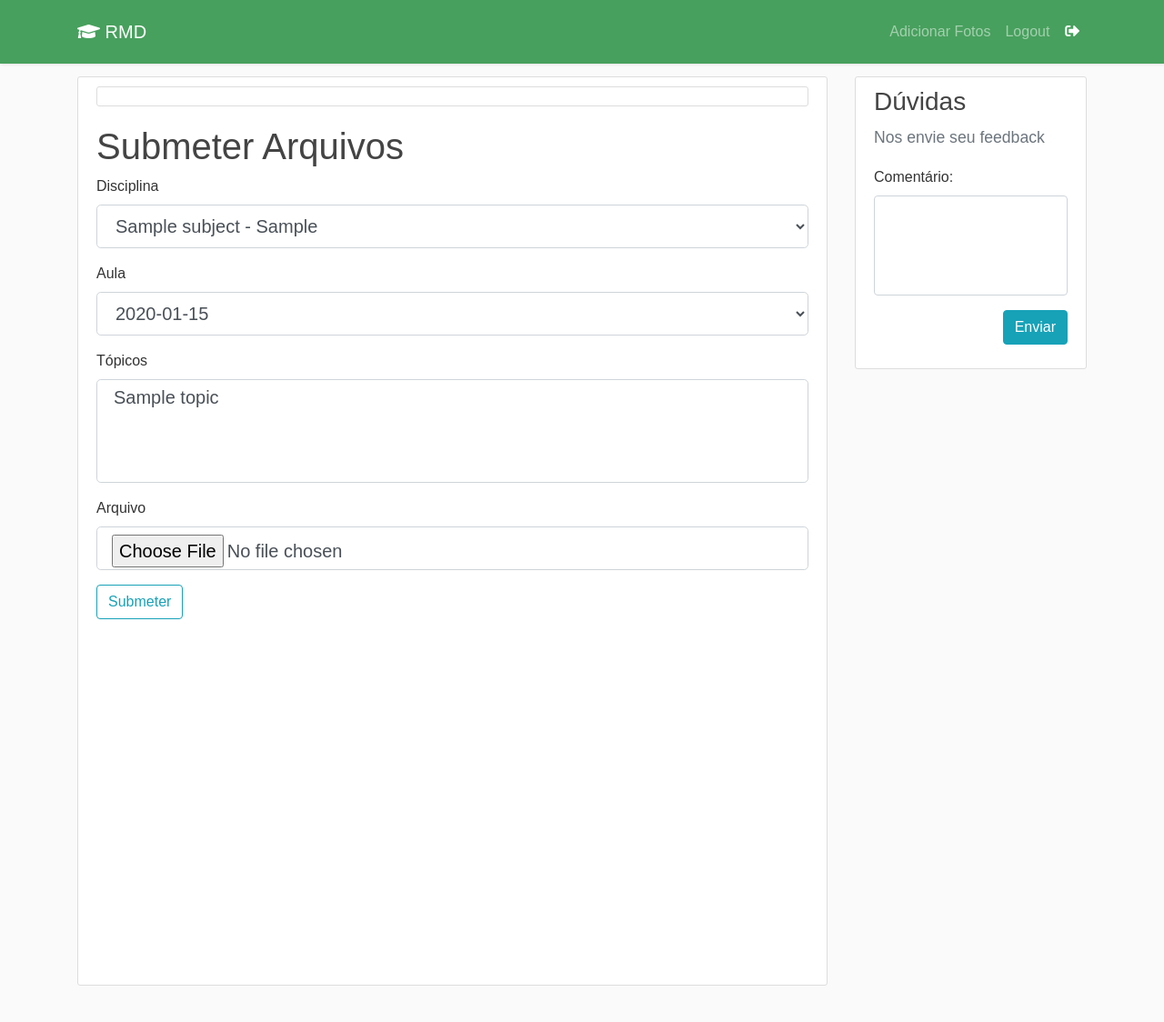
After one commit to zlancelott/RMP, a Flask app: page /files in a window 1280 px wide. The commit adds this page. Shown: the whole page at 91% size. Run offline with Flask 2, Linux system fonts and the light colour scheme; a user stored in the database is signed in; tables that the repository leaves empty hold one stand-in row (values such as "Sample post"); parts of the project's set-up code (start-up, migrations or seed data) failed here and were passed over; some libraries are stand-ins or nearby versions.

Commit message:
[RMD-7] Tela de envio de arquivos

```diff
--- a/flaskrepositorio/Templates/layout.html
+++ b/flaskrepositorio/Templates/layout.html
@@ -22,6 +22,16 @@
 	{% else %}
 	<title> RMD - Repositório Material de Disciplinas</title>
 	{% endif %}
+	<!-- Optional JavaScript -->
+	<!-- jQuery first, then Popper.js, then Bootstrap JS -->
+	<script
+			  src="https://code.jquery.com/jquery-3.3.1.min.js"
+			  integrity="sha256-FgpCb/KJQlLNfOu91ta32o/NMZxltwRo8QtmkMRdAu8="
+			  crossorigin="anonymous"></script>
+	<script src="https://cdnjs.cloudflare.com/ajax/libs/popper.js/1.14.3/umd/popper.min.js" integrity="sha384-ZMP7rVo3mIykV+2+9J3UJ46jBk0WLaUAdn689aCwoqbBJiSnjAK/l8WvCWPIPm49"
+	 crossorigin="anonymous"></script>
+	<script src="https://stackpath.bootstrapcdn.com/bootstrap/4.1.1/js/bootstrap.min.js" integrity="sha384-smHYKdLADwkXOn1EmN1qk/HfnUcbVRZyYmZ4qpPea6sjB/pTJ0euyQp0Mk8ck+5T"
+	 crossorigin="anonymous"></script>
 </head>
 
 <body>
@@ -40,8 +50,8 @@
 					<!-- Navbar Right Side -->
 					<div class="navbar-nav">
 						{% if current_user.is_authenticated %}
-						<button type="button" class="formatacao-botao btn btn-default">Adicionar Fotos</button>
 
+						<a class="nav-item nav-link" href="{{ url_for('upload_file') }}">Adicionar Fotos</a>
 						<!-- Colocar uma condição para o botão, que ele só se ative quando tiver essa opcao -->
 
 						{% if current_user.moderador %}
@@ -114,15 +124,6 @@
 			</main>
 		</div>
 	</div>
-
-	<!-- Optional JavaScript -->
-	<!-- jQuery first, then Popper.js, then Bootstrap JS -->
-	<script src="https://code.jquery.com/jquery-3.3.1.slim.min.js" integrity="sha384-q8i/X+965DzO0rT7abK41JStQIAqVgRVzpbzo5smXKp4YfRvH+8abtTE1Pi6jizo"
-	 crossorigin="anonymous"></script>
-	<script src="https://cdnjs.cloudflare.com/ajax/libs/popper.js/1.14.3/umd/popper.min.js" integrity="sha384-ZMP7rVo3mIykV+2+9J3UJ46jBk0WLaUAdn689aCwoqbBJiSnjAK/l8WvCWPIPm49"
-	 crossorigin="anonymous"></script>
-	<script src="https://stackpath.bootstrapcdn.com/bootstrap/4.1.1/js/bootstrap.min.js" integrity="sha384-smHYKdLADwkXOn1EmN1qk/HfnUcbVRZyYmZ4qpPea6sjB/pTJ0euyQp0Mk8ck+5T"
-	 crossorigin="anonymous"></script>
 </body>
 
 </html>
--- /dev/null
+++ b/flaskrepositorio/Templates/submeter_arquivo.html
@@ -0,0 +1,87 @@
+{% extends "layout.html" %}
+{% block content %}
+
+	<h1>Submeter Arquivos</h1>
+
+	<form method="POST" action="" enctype="multipart/form-data">
+        {{ form.hidden_tag() }}
+        <fieldset class="form-gruop">
+            <div class="form-group">
+                {{ form.subject_class.label(class="form-control-label") }}
+
+                {% if form.subject_class.errors %}
+                    {{ form.subject_class(class="form-control form-control-lg is-invalid") }}
+                    <div class="invalid-feedback">
+                        {% for error in form.subject_class.errors %}
+                            <span>{{ error }}</span>
+                        {% endfor %}
+                    </div>
+                {% else %}
+                    {{ form.subject_class(class="form-control form-control-lg") }}
+                {% endif %}
+            </div>
+            <div class="form-group">
+                {{ form.lesson.label(class="form-control-label") }}
+
+                {% if form.lesson.errors %}
+                    {{ form.lesson(class="form-control form-control-lg is-invalid") }}
+                    <div class="invalid-feedback">
+                        {% for error in form.lesson.errors %}
+                            <span>{{ error }}</span>
+                        {% endfor %}
+                    </div>
+                {% else %}
+                    {{ form.lesson(class="form-control form-control-lg") }}
+                {% endif %}
+            </div>
+            <div class="form-group">
+                {{ form.topics.label(class="form-control-label") }}
+
+                {% if form.topics.errors %}
+                    {{ form.topics(class="form-control form-control-lg is-invalid") }}
+                    <div class="invalid-feedback">
+                        {% for error in form.topics.errors %}
+                            <span>{{ error }}</span>
+                        {% endfor %}
+                    </div>
+                {% else %}
+                    {{ form.topics(class="form-control form-control-lg") }}
+                {% endif %}
+            </div>
+            <div class="form-group">
+                {{ form.fileUpload.label(class="form-control-label") }}
+
+                {% if form.fileUpload.errors %}
+                    {{ form.image(class="form-control form-control-lg is-invalid") }}
+                    <div class="invalid-feedback">
+                        {% for error in form.image.errors %}
+                            <span>{{ error }}</span>
+                        {% endfor %}
+                    </div>
+                {% else %}
+                    {{ form.fileUpload(class="form-control form-control-lg") }}
+                {% endif %}
+            </div>
+
+        </fieldset>
+        <div class="form-group">
+            {{ form.submit(class="btn btn-outline-info") }}
+        </div>
+    </form>
+    <script>
+        $("#subject_class").change(function () {
+            $.get( "/topics", {subject_id: $("#subject_class").val()}, function(data) {
+                $('#topics').empty();
+                data.forEach(topic => {
+                    $("#topics").append($('<option/>').text(topic.name).val(topic.id));
+                });
+            });
+            $.get( "/lessons", {subject_class_id: $("#subject_class").val()}, function(data) {
+                $('#lesson').empty();
+                data.forEach(lesson => {
+                    $("#lesson").append($('<option/>').text(lesson.date).val(lesson.id));
+                });
+            });
+        });
+    </script>
+{% endblock %}
--- a/flaskrepositorio/__init__.py
+++ b/flaskrepositorio/__init__.py
@@ -2,12 +2,17 @@
 from flask_sqlalchemy import SQLAlchemy
 from flask_login import LoginManager
 from flask_bcrypt import Bcrypt
+from werkzeug.utils import secure_filename
+
+UPLOAD_FOLDER = './flaskrepositorio/uploads'
 
 app = Flask(__name__)
 
 
 app.config['SECRET_KEY'] = '704f06afe4b162197fbeb4e1fc2dd9d1'
 app.config['SQLALCHEMY_DATABASE_URI'] = 'mysql://root:@localhost/banco-rmd'
+app.config['UPLOAD_FOLDER'] = UPLOAD_FOLDER
+app.config['MAX_CONTENT_LENGTH'] = 16 * 1024 * 1024
 db = SQLAlchemy(app)
 bcrypt = Bcrypt(app)
 login_manager = LoginManager(app)
--- a/flaskrepositorio/forms.py
+++ b/flaskrepositorio/forms.py
@@ -1,6 +1,6 @@
 from flask_wtf import FlaskForm
-from wtforms import DecimalField, PasswordField, SubmitField, StringField
-from wtforms.validators import DataRequired, Length, Email, EqualTo, ValidationError
+from wtforms import DecimalField, PasswordField, SubmitField, StringField, SelectField, FileField, TextAreaField, SelectMultipleField
+from wtforms.validators import DataRequired, Length, Email, EqualTo, ValidationError, regexp
 
 
 class LoginForm(FlaskForm):
@@ -10,3 +10,11 @@
                              validators=[DataRequired()])
 
     submit = SubmitField('Entrar')
+
+
+class UploadFileForm(FlaskForm):
+    subject_class = SelectField(u'Disciplina', coerce=int, validators=[DataRequired()])
+    lesson = SelectField(u'Aula', coerce=int, validators=[DataRequired()])
+    topics = SelectMultipleField(u'Tópicos', coerce=int, validators=[DataRequired()])
+    fileUpload = FileField(u'Arquivo', validators=[DataRequired()])
+    submit = SubmitField('Submeter')
--- a/flaskrepositorio/routes.py
+++ b/flaskrepositorio/routes.py
@@ -1,13 +1,16 @@
 from flask import render_template, url_for, redirect, flash, request
-from flaskrepositorio.forms import LoginForm
+from flaskrepositorio.forms import LoginForm, UploadFileForm
 from flaskrepositorio import app, db, bcrypt
-from flaskrepositorio.models import User, Subject
+from flaskrepositorio.models import User, Subject, SubjectClass, Topic, Lesson, LessonFile
 from flask_login import login_user, current_user, login_required, logout_user
 from ftplib import FTP
 from flaskrepositorio.funcs import download_ftp_files, remove_files
 import urllib
 import os
+from flask.json import jsonify
+from werkzeug.utils import secure_filename
 
+ALLOWED_EXTENSIONS = set(['txt', 'pdf', 'png', 'jpg', 'jpeg', 'gif'])
 
 # Conexão FTP
 ftp = FTP('177.19.73.31')
@@ -42,6 +45,67 @@
 def logout():
     logout_user()
     return redirect(url_for('login'))
+
+
+@app.route("/lessons", methods=['GET'])
+@login_required
+def get_lessons_by_subject_class():
+    subject_class_id = request.args.get("subject_class_id")
+    lessons = Lesson.query.filter_by(subject_class_id=subject_class_id).all()
+    response = [{"id": lesson.id, "date": lesson.date} for lesson in lessons]
+    return jsonify(response)
+
+
+@app.route("/topics", methods=['GET'])
+@login_required
+def get_topics_by_subject():
+    subject_id = request.args.get("subject_id")
+    topics = Topic.query.filter_by(subject_id=subject_id).all()
+    reponse = [{"id": topic.id, "name": topic.name} for topic in topics]
+    return jsonify(reponse)
+
+
+def allowed_file(filename):
+    return '.' in filename and \
+           filename.rsplit('.', 1)[1].lower() in ALLOWED_EXTENSIONS
+
+
+@app.route("/files", methods=['GET', 'POST'])
+@login_required
+def upload_file():
+    form = UploadFileForm()
+    if request.method == 'GET':
+        subjects = SubjectClass.query.filter(User.subject_classes.any(User.id == current_user.id))
+        form.subject_class.choices = [(g.id, g.subject.name + " - " + g.semester) for g in subjects]
+        form.lesson.choices = [(l.id, l.date) for l in Lesson.query.filter_by(subject_class_id=subjects[0].id).all()]
+        form.topics.choices = [(t.id, t.name) for t in Topic.query.filter_by(subject_id=subjects[0].subject_id).all()]
+
+    if request.method == 'POST':
+        subjects = SubjectClass.query.filter(User.subject_classes.any(User.id == current_user.id))
+        form.subject_class.choices = [(g.id, g.subject.name + " - " + g.semester) for g in subjects]
+        form.lesson.choices = [(l.id, l.date) for l in Lesson.query.filter_by(subject_class_id=form.subject_class.data).all()]
+        subject = Subject.query.filter_by(id=form.subject_class.data).first()
+        form.topics.choices = [(t.id, t.name) for t in Topic.query.filter_by(subject_id=subject.id).all()]
+        if 'fileUpload' not in request.files:
+            flash('No file part', 'danger')
+        else:
+            fileUploaded = request.files['fileUpload']
+            if fileUploaded.filename == '':
+                flash('No selected file', 'danger')
+            else:
+                if form.validate_on_submit():
+                    filename = secure_filename(fileUploaded.filename)
+                    fileUploaded.save(os.path.join(app.config['UPLOAD_FOLDER'], filename))
+                    lesson_file = LessonFile()
+                    lesson_file.name = filename
+                    lesson_file.lesson = Lesson.query.filter_by(id=form.lesson.data).first()
+                    lesson_file.topics.append(Topic.query.filter_by(id=form.topics.data[0]).first())
+                    lesson_file.author = current_user
+                    db.session.add(lesson_file)
+                    db.session.commit()
+                    return redirect(url_for('home'))
+
+    return render_template('submeter_arquivo.html', form=form)
 
 
 # Página que será aberta ao clicar em uma aula
```
Also changed, not shown: flaskrepositorio/models.py (line endings or trailing spaces).
